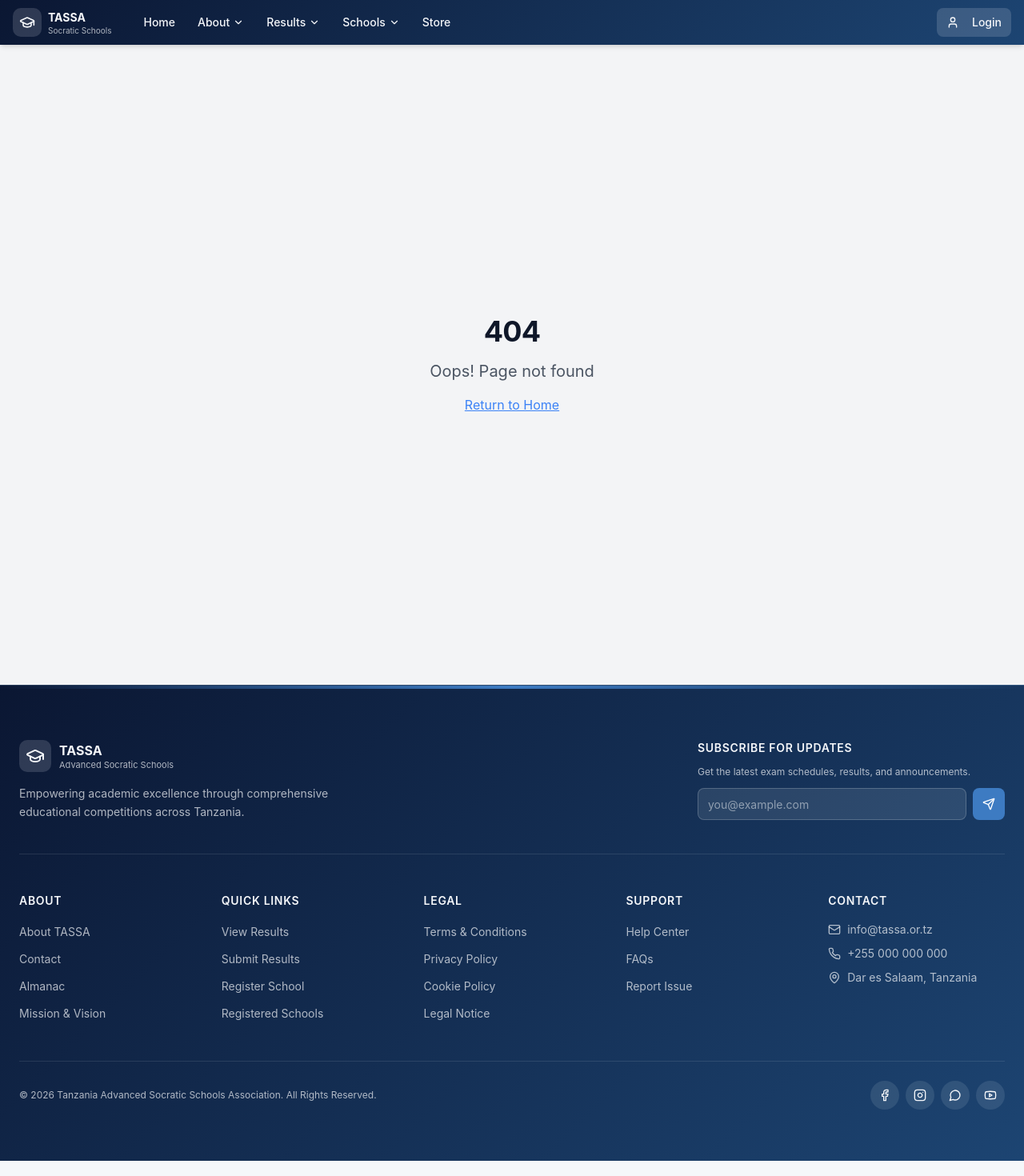
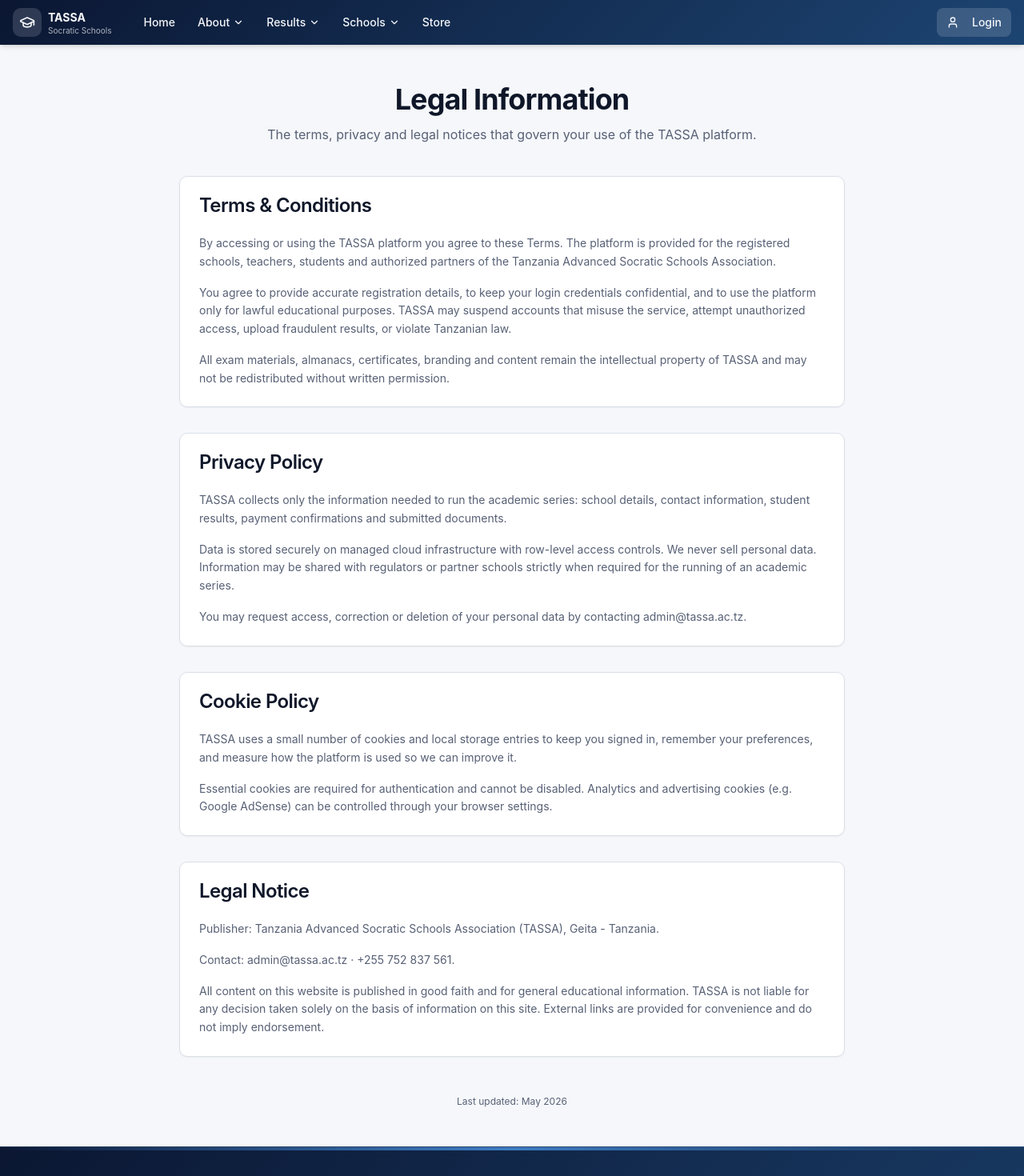
Before and after one commit to SCRIPTKID-And-CODE-KNIGHT/tassa-socratic-hub, a React (Vite) app: page /legal in a window 1280 px wide. Shown: the top 1470 px of the page at 80% size. Built offline with nearby package versions, Linux system fonts and the light colour scheme.

Commit message:
Changes
Co-authored-by: Technocipher <205021584+Technocipher@users.noreply.github.com>

```diff
--- a/src/App.tsx
+++ b/src/App.tsx
@@ -18,6 +18,7 @@ import ParticipationConfirmationPage from "./pages/ParticipationConfirmationPage
 import ContactPage from "./pages/ContactPage";
 import StorePage from "./pages/StorePage";
 import AlmanacPage from "./pages/AlmanacPage";
+import LegalPage from "./pages/LegalPage";
 import AdminPaymentStatusPage from './pages/admin/PaymentStatusPage';
 import StoreMaterialsPage from './pages/admin/StoreMaterialsPage';
 import HallOfExcellenceManagementPage from './pages/admin/HallOfExcellenceManagementPage';
@@ -42,9 +43,9 @@ const App = () => {
         <Toaster />
         <Sonner />
         <BrowserRouter>
-          <div className="flex flex-col bg-background">
+          <div className="flex flex-col min-h-screen bg-background">
             <TopNav />
-            <main className="flex flex-col">
+            <main className="flex flex-1 flex-col">
               <Routes>
               <Route path="/" element={<HomePage />} />
               <Route path="/about" element={<AboutPage />} />
@@ -58,6 +59,7 @@ const App = () => {
               <Route path="/contact" element={<ContactPage />} />
               <Route path="/store" element={<StorePage />} />
               <Route path="/almanac" element={<AlmanacPage />} />
+              <Route path="/legal" element={<LegalPage />} />
               <Route path="/admin" element={<AdminPage />} />
               <Route path="/admin/payments" element={<AdminPaymentStatusPage />} />
               <Route path="/admin/store" element={<StoreMaterialsPage />} />
--- a/src/components/SiteFooter.tsx
+++ b/src/components/SiteFooter.tsx
@@ -169,11 +169,11 @@ export function SiteFooter() {
                 className="flex items-start gap-2 hover:text-primary-foreground transition-colors"
               >
                 <Phone className="h-4 w-4 mt-0.5 shrink-0" />
-                <span>+255 000 000 000</span>
+                <span>+255 752 837 561</span>
               </a>
               <div className="flex items-start gap-2">
                 <MapPin className="h-4 w-4 mt-0.5 shrink-0" />
-                <span>Dar es Salaam, Tanzania</span>
+                <span>Geita - Tanzania</span>
               </div>
             </address>
           </div>
--- a/src/pages/ContactPage.tsx
+++ b/src/pages/ContactPage.tsx
@@ -148,8 +148,7 @@ const ContactPage = () => {
                   <Phone className="h-5 w-5 text-primary mt-1" />
                   <div>
                     <h4 className="font-semibold">Phone Numbers</h4>
-                    <p className="text-sm text-muted-foreground">+255 757 837 561 </p>
-                    <p className="text-sm text-muted-foreground">+255 757 837 561</p>
+                    <p className="text-sm text-muted-foreground">+255 752 837 561</p>
                   </div>
                 </div>
                 <div className="flex items-start space-x-3">
@@ -158,8 +157,7 @@ const ContactPage = () => {
                     <h4 className="font-semibold">Office Address</h4>
                     <p className="text-sm text-muted-foreground">
                       TASSA Headquarters<br />
-                      Education District<br />
-                      Geita Region, Tanzania
+                      Geita - Tanzania
                     </p>
                   </div>
                 </div>
--- /dev/null
+++ b/src/pages/LegalPage.tsx
@@ -0,0 +1,94 @@
+import { useEffect } from "react";
+import { useLocation } from "react-router-dom";
+import { Card, CardContent, CardHeader, CardTitle } from "@/components/ui/card";
+import { Reveal } from "@/components/Reveal";
+
+const sections = [
+  {
+    id: "terms",
+    title: "Terms & Conditions",
+    body: [
+      "By accessing or using the TASSA platform you agree to these Terms. The platform is provided for the registered schools, teachers, students and authorized partners of the Tanzania Advanced Socratic Schools Association.",
+      "You agree to provide accurate registration details, to keep your login credentials confidential, and to use the platform only for lawful educational purposes. TASSA may suspend accounts that misuse the service, attempt unauthorized access, upload fraudulent results, or violate Tanzanian law.",
+      "All exam materials, almanacs, certificates, branding and content remain the intellectual property of TASSA and may not be redistributed without written permission.",
+    ],
+  },
+  {
+    id: "privacy",
+    title: "Privacy Policy",
+    body: [
+      "TASSA collects only the information needed to run the academic series: school details, contact information, student results, payment confirmations and submitted documents.",
+      "Data is stored securely on managed cloud infrastructure with row-level access controls. We never sell personal data. Information may be shared with regulators or partner schools strictly when required for the running of an academic series.",
+      "You may request access, correction or deletion of your personal data by contacting admin@tassa.ac.tz.",
+    ],
+  },
+  {
+    id: "cookies",
+    title: "Cookie Policy",
+    body: [
+      "TASSA uses a small number of cookies and local storage entries to keep you signed in, remember your preferences, and measure how the platform is used so we can improve it.",
+      "Essential cookies are required for authentication and cannot be disabled. Analytics and advertising cookies (e.g. Google AdSense) can be controlled through your browser settings.",
+    ],
+  },
+  {
+    id: "notice",
+    title: "Legal Notice",
+    body: [
+      "Publisher: Tanzania Advanced Socratic Schools Association (TASSA), Geita - Tanzania.",
+      "Contact: admin@tassa.ac.tz · +255 752 837 561.",
+      "All content on this website is published in good faith and for general educational information. TASSA is not liable for any decision taken solely on the basis of information on this site. External links are provided for convenience and do not imply endorsement.",
+    ],
+  },
+];
+
+const LegalPage = () => {
+  const { hash } = useLocation();
+
+  useEffect(() => {
+    if (hash) {
+      const el = document.getElementById(hash.replace("#", ""));
+      if (el) el.scrollIntoView({ behavior: "smooth", block: "start" });
+    }
+  }, [hash]);
+
+  return (
+    <div className="py-12">
+      <div className="max-w-4xl mx-auto px-4 sm:px-6 lg:px-8">
+        <Reveal>
+          <div className="text-center mb-10">
+            <h1 className="text-3xl md:text-4xl font-heading font-bold mb-3">
+              Legal Information
+            </h1>
+            <p className="text-muted-foreground max-w-2xl mx-auto">
+              The terms, privacy and legal notices that govern your use of the
+              TASSA platform.
+            </p>
+          </div>
+        </Reveal>
+
+        <div className="space-y-8">
+          {sections.map((s, i) => (
+            <Reveal key={s.id} delay={i * 80}>
+              <Card id={s.id} className="scroll-mt-24">
+                <CardHeader>
+                  <CardTitle>{s.title}</CardTitle>
+                </CardHeader>
+                <CardContent className="space-y-4 text-sm leading-relaxed text-muted-foreground">
+                  {s.body.map((p, idx) => (
+                    <p key={idx}>{p}</p>
+                  ))}
+                </CardContent>
+              </Card>
+            </Reveal>
+          ))}
+
+          <p className="text-xs text-muted-foreground text-center pt-4">
+            Last updated: May 2026
+          </p>
+        </div>
+      </div>
+    </div>
+  );
+};
+
+export default LegalPage;
```
